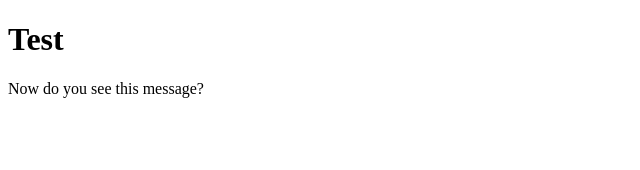
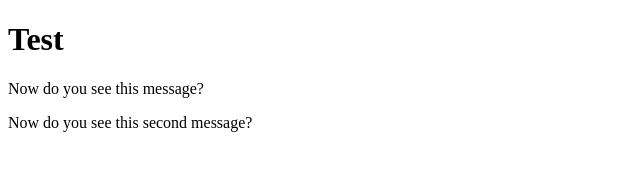
Before and after one commit to lucnguy6912/test, a plain HTML site: page index.html in a window 1280 px wide. Shown: the whole page, without its empty margins (0-640 px from the left). Drawn offline with Linux system fonts and the light colour scheme.

Commit message:
second change

```diff
--- a/index.html
+++ b/index.html
@@ -8,5 +8,6 @@
 	<body>
 		<h1>Test</h1>
 		<p>Now do you see this message?</p>
+		<p>Now do you see this second message?</p>
 	</body>
 </html>
```
